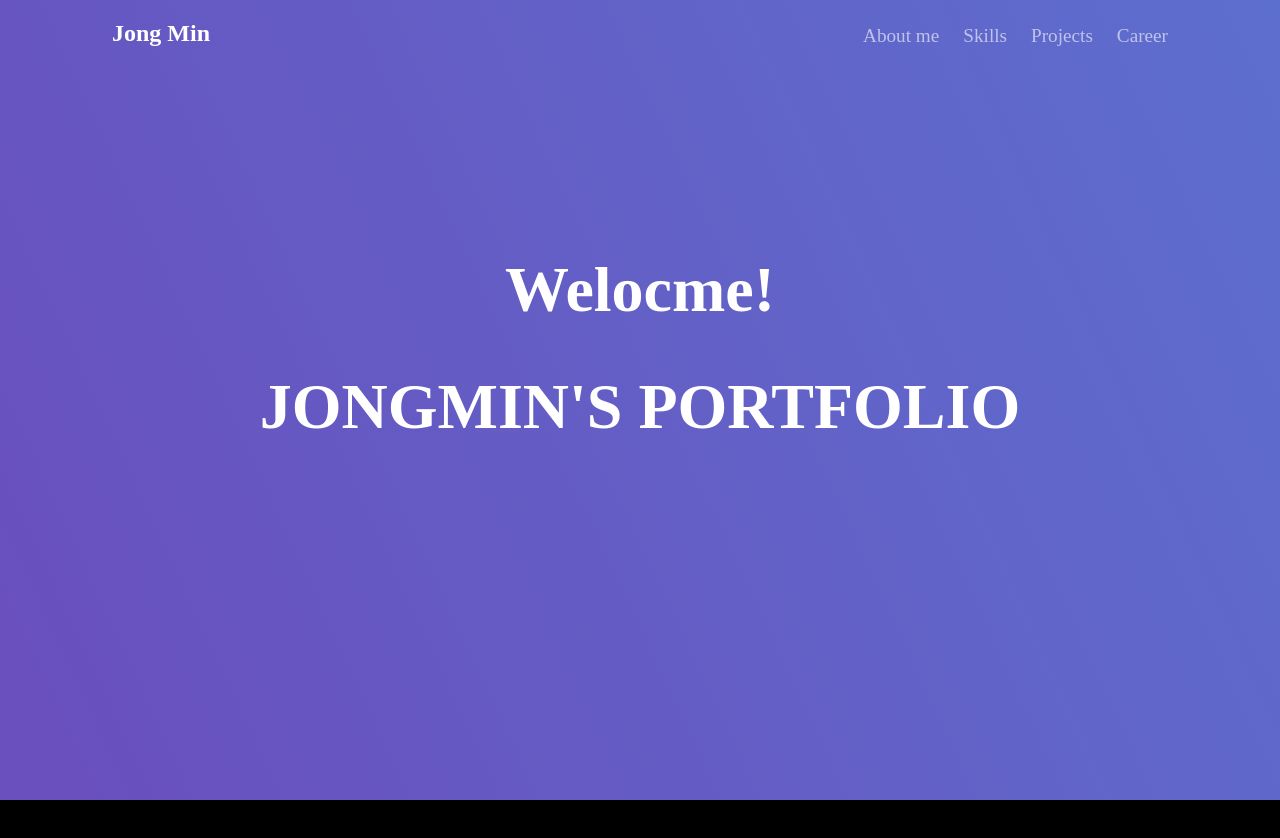
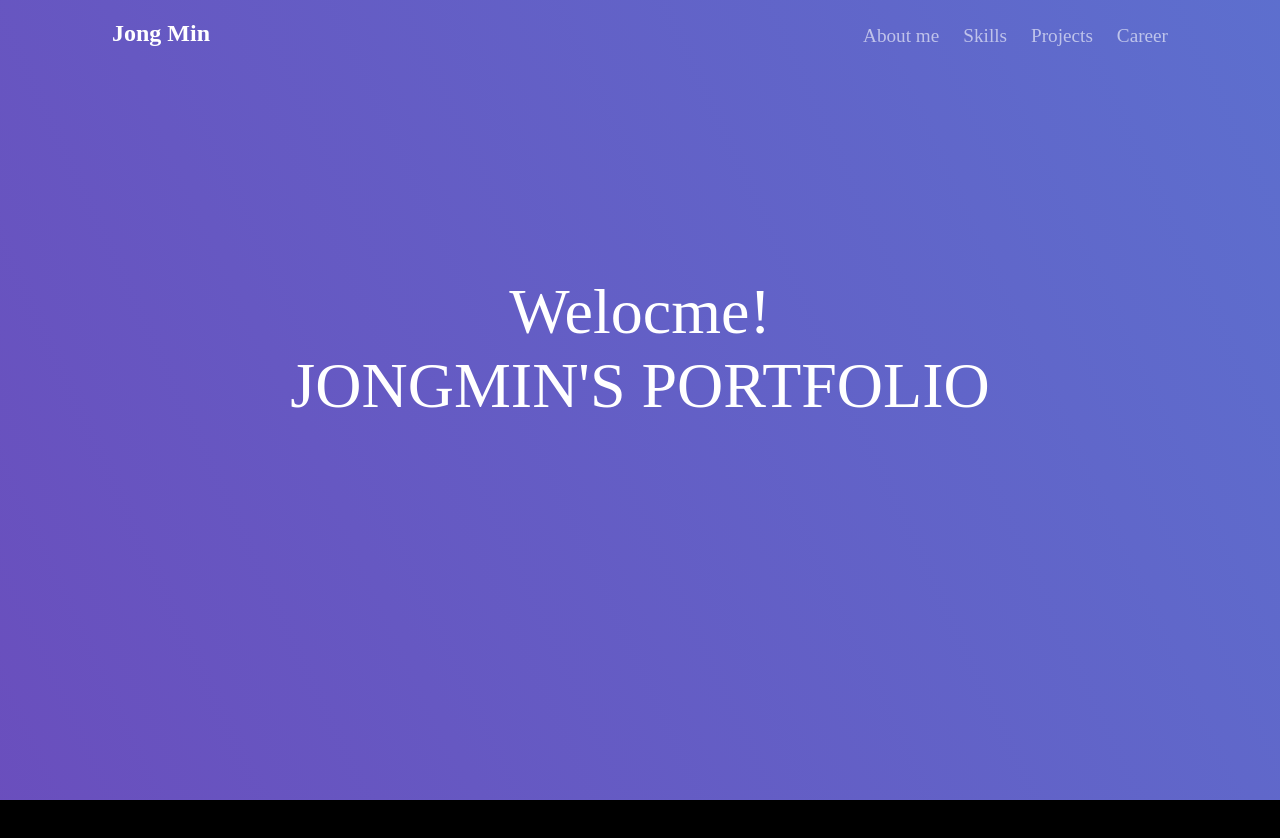
Before and after one commit to devmini1203/dev-mini-portfolio, a Nuxt app: page / in a window 1280 px wide. Shown: the top 838 px of the page. Built offline with nearby package versions, Linux system fonts and the light colour scheme; some icons are missing; a web font is replaced by a local one.

Commit message:
Desgin: about-me 컨텐츠 이동 버튼 생성 및 css 적용 - 1. About me 컨텐츠로 이동 버튼 구현 - 2. (1) 을 위한 함수 구현 - 3. chrvrons button css 및 animation 구현

```diff
--- a/assets/scss/content.scss
+++ b/assets/scss/content.scss
@@ -7,7 +7,7 @@
   .banner-title-box {
     text-align: center;
     margin-bottom: 8%;
-    font-size: 2rem;
+    font-size: 4rem;
     color: white;
 
     .top-text-box {
@@ -41,6 +41,27 @@
       }
     }
   }
+
+  .next-content-button-box {
+    position: absolute;
+    bottom: 15px;
+    animation: nextContentBouttnAnimation 1s /* 속도 */ linear 0s /* 처음부터 끝까지 일정 속도로 진행 */ infinite alternate; /* 무한 반복 */
+
+    .chevrons-down-button {
+      width: 40px;
+      height: 40px;
+      color: #ffffff;
+    }
+
+    @keyframes nextContentBouttnAnimation {
+      from {
+        transform: translatey(5px);
+      }
+      to {
+        transform: translatey(10px);
+      }
+    }
+  }
 }
 .about-me-container {
   height: 100vh;
--- a/components/content/Banner.vue
+++ b/components/content/Banner.vue
@@ -1,15 +1,24 @@
-<script lang="ts" setup></script>
+<script lang="ts" setup>
+import { IconChevronsDown } from '@tabler/icons-vue';
+
+/**
+ * About Me 컨텐츠로 이동
+ */
+const moveToAboutMeContent = () => {
+  document.querySelector('.about-me-container')?.scrollIntoView({ behavior: 'smooth', block: 'center' });
+};
+</script>
 
 <template>
   <div class="banner-container">
     <div class="banner-title-box">
-      <div class="top-text-box">
-        <h1>Welocme!</h1>
-      </div>
+      <div class="top-text-box">Welocme!</div>
 
-      <div class="bottom-text-box">
-        <h1>JONGMIN'S PORTFOLIO</h1>
-      </div>
+      <div class="bottom-text-box">JONGMIN'S PORTFOLIO</div>
+    </div>
+
+    <div class="next-content-button-box">
+      <component :is="IconChevronsDown" class="chevrons-down-button" @click="moveToAboutMeContent"> </component>
     </div>
   </div>
 </template>
```
